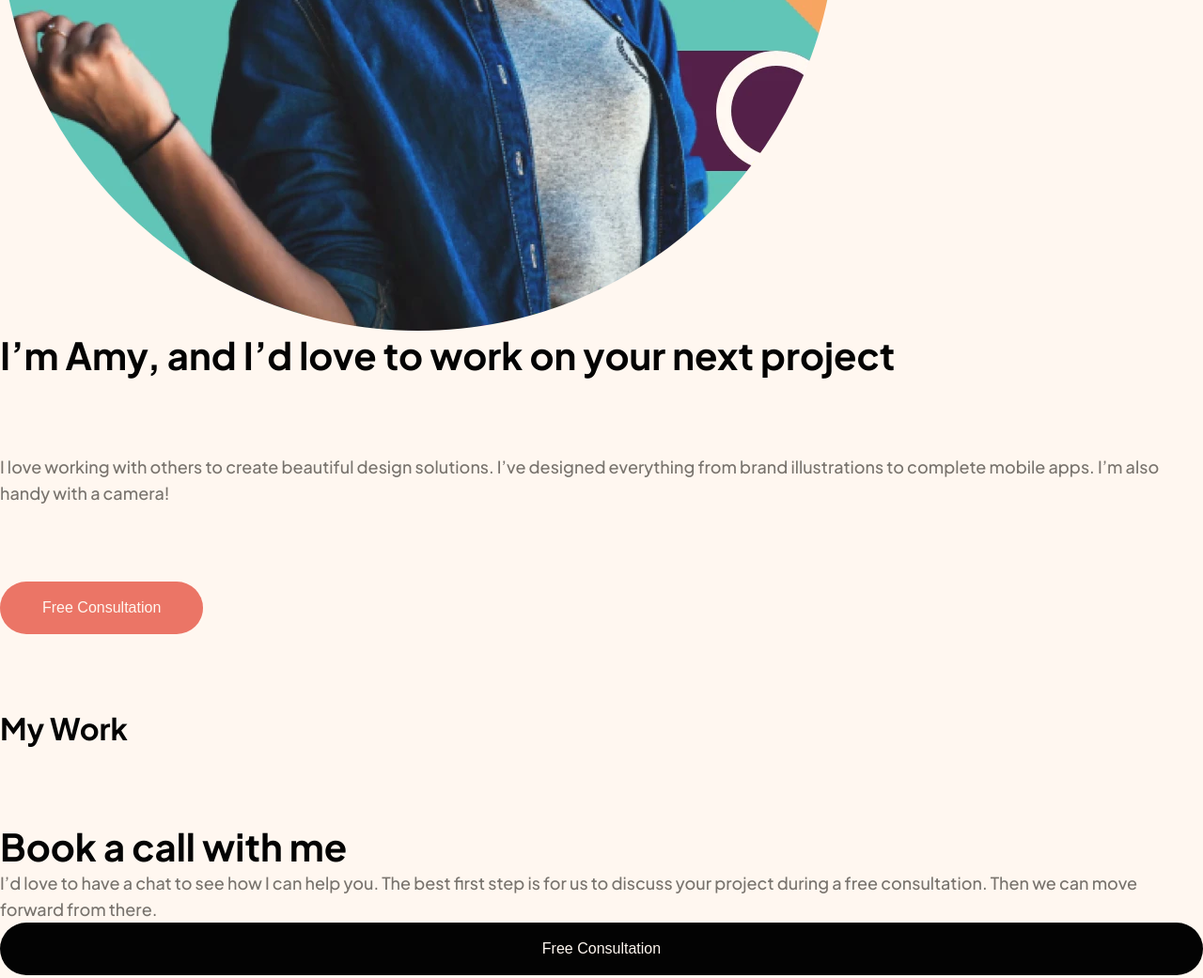
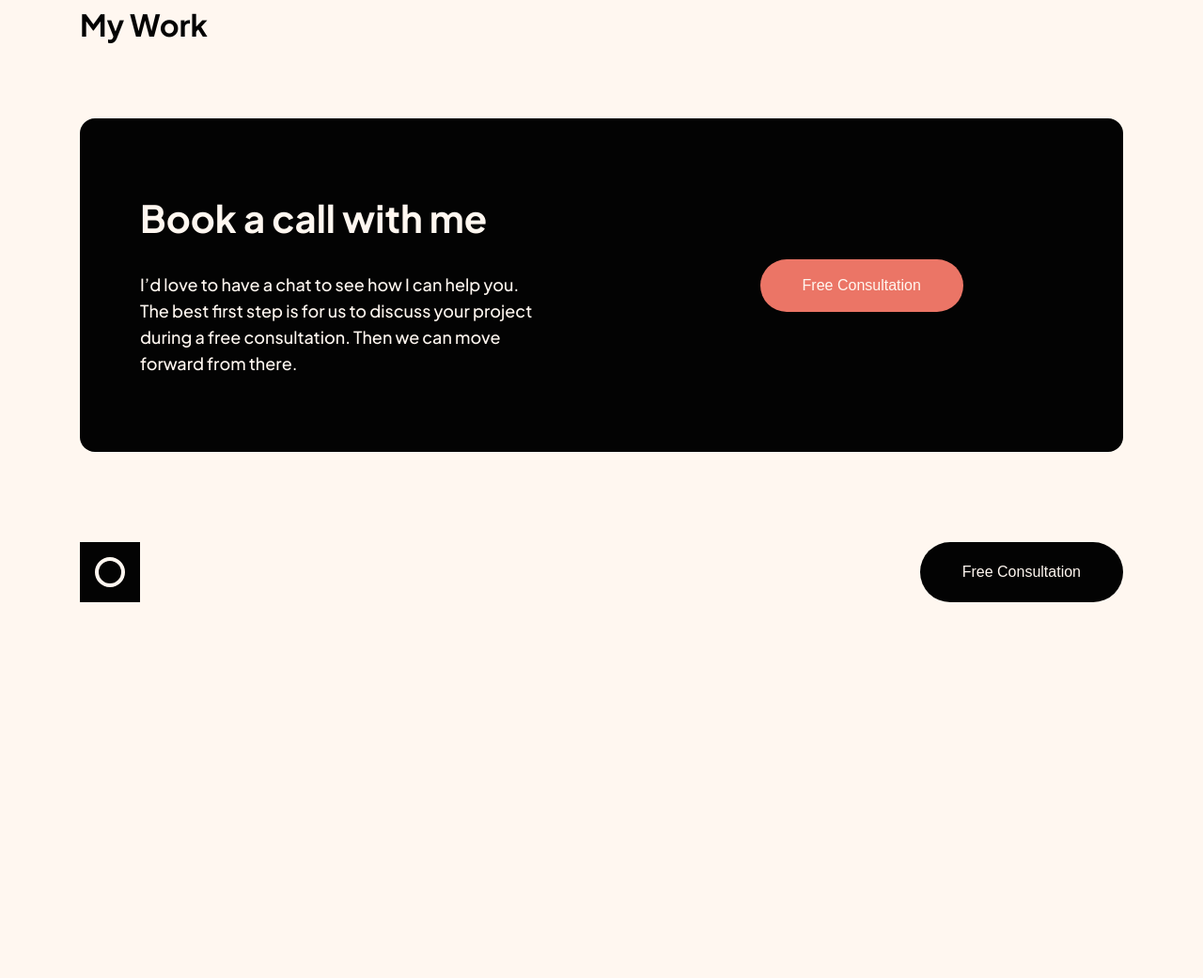
Before and after one commit to wozdog/single-page-design-portfolio, a website built with Vite: page index.html in a window 1280 px wide. Shown: the part 1380-2421 px from the top of the page at 94% size. After the commit the page ends 2037 px from the top, so only its background shows below. Built offline with nearby package versions, Linux system fonts and the light colour scheme.

Commit message:
basic design in place

```diff
--- a/index.html
+++ b/index.html
@@ -13,13 +13,13 @@
     />
     <title>Single-page design portfolio</title>
   </head>
-  <body class="flow-content">
-    <header class="header | container">
+  <body class="flow-content container">
+    <header class="header">
       <img class="logo" src="/logo.svg" alt="" />
-      <button class="button button-alt | cta">Free Consultation</button>
+      <button class="button button-alt">Free Consultation</button>
     </header>
 
-    <section class="hero | container">
+    <section class="hero">
       <h1>Design solutions made easy</h1>
       <p>
         With over ten years of experience in various design disciplines, I’m
@@ -65,21 +65,20 @@
     <section class="my-work">
       <h3>My Work</h3>
     </section>
-    <section class="cta">
-      <div class="split">
+    <section class="cta | split">
+      <div class="content | flow-content">
         <h2>Book a call with me</h2>
-
         <p>
           I’d love to have a chat to see how I can help you. The best first step
           is for us to discuss your project during a free consultation. Then we
           can move forward from there.
         </p>
-        <button class="button button-alt">Free Consultation</button>
       </div>
+      <button class="button">Free Consultation</button>
     </section>
-    <footer class="header | container">
+    <footer class="footer">
       <img class="logo" src="/logo.svg" alt="" />
-      <button class="button button-alt | cta">Free Consultation</button>
+      <button class="button button-alt">Free Consultation</button>
     </footer>
 
     <script type="module" src="/main.js"></script>
--- a/sass/style.scss
+++ b/sass/style.scss
@@ -126,7 +126,8 @@ h3,
 
 // Specific Components
 
-.header {
+.header,
+.footer {
   display: flex;
   justify-content: space-between;
   padding-block: 1rem;
@@ -176,7 +177,6 @@ h3,
     align-self: start;
     padding: var(--block-padding) var(--block-padding) 0 0;
   }
-}
 
   .block {
     border-radius: var(--block-radius);
@@ -211,3 +211,37 @@ h3,
     grid-area: mg;
     background-color: var(--clr-primary-600);
   }
+}
+
+.intro {
+  .flow-content {
+    --flow-spacer: 2rem;
+  }
+  .split {
+    align-items: center;
+    gap: 7.8125rem;
+    @media (min-width: $bp-tablet) {
+      grid-auto-flow: column;
+    }
+  }
+}
+
+.cta {
+  background-color: var(--clr-neutral-600);
+  border-radius: 1rem;
+  padding: 5rem 4rem;
+  h2,
+  p {
+    color: var(--clr-neutral-200);
+  }
+  .flow-content {
+    --flow-spacer: 2rem;
+  }
+  &.split {
+    place-items: center;
+    gap: 7.8125rem;
+    @media (min-width: $bp-tablet) {
+      grid-auto-flow: column;
+    }
+  }
+}
```
Lines whose indentation alone changed are shown as unchanged.
